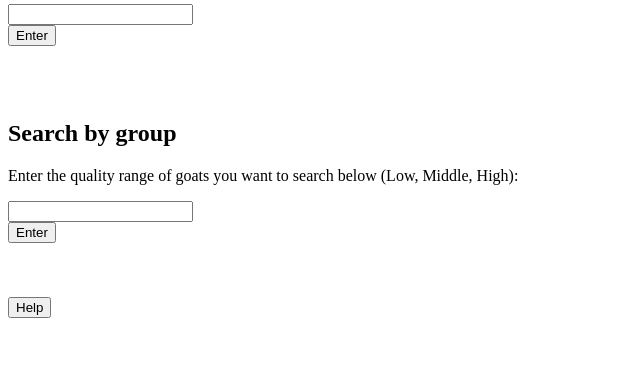
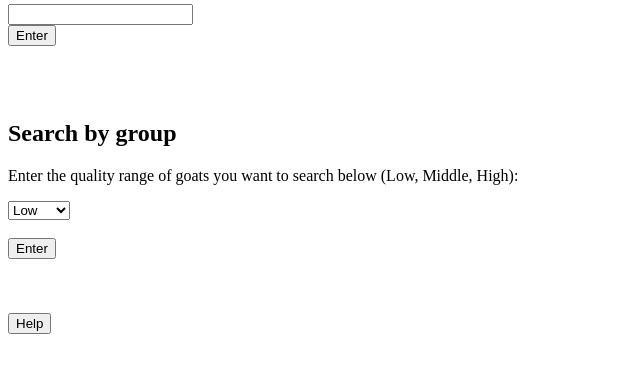
Before and after one commit to KonradW29/ProjectDatabases, a Flask app: page / in a window 1280 px wide. Shown: the part 213-586 px from the top of the page, without its empty margins (0-640 px from the left). Run offline with Flask 3, Linux system fonts and the light colour scheme; some libraries are stand-ins or nearby versions.

Commit message:
Implemented the wean update code - unsure if it is correct, edited the GUI to include a drop down menu for the second query.

```diff
--- a/ProjectSchema.sql
+++ b/ProjectSchema.sql
@@ -247,12 +247,9 @@ FROM DOBInfo
 INNER JOIN StatInfo ON DOBInfo.animal_id = StatInfo.animal_id
 WHERE (stat_year*365+stat_month*30+stat_day) - (dob_year*365+dob_month*30+dob_day) >= 90;
 
-/*
 UPDATE GoatAttributes
 SET pointVal= pointVal + 5
-FROM StatInfo, DOBInfo
-WHERE (stat_year*365+stat_month*30+stat_day) - (dob_year*365+dob_month*30+dob_day) >= 90;
-*/
+WHERE animal_id IN (SELECT animal_id FROM AllDateInfo);
 
 CREATE VIEW SumOfPoints (animal_id,totalPoints) AS
 SELECT animal_id, SUM(pointVal)
--- a/templates/UI.html
+++ b/templates/UI.html
@@ -23,7 +23,11 @@
     </div>
     <div>
         <form action = "/SearchGroup" method="POST">
-            <input type = "text" name = "group"><br>
+            <select name = "group" class = "input">
+                <option>Low</option>
+                <option>Middle</option>
+                <option>High</option>
+            </select><br><br>
             <input type = "submit" value = "Enter"><br><br>
         </form>
     </div>
```
